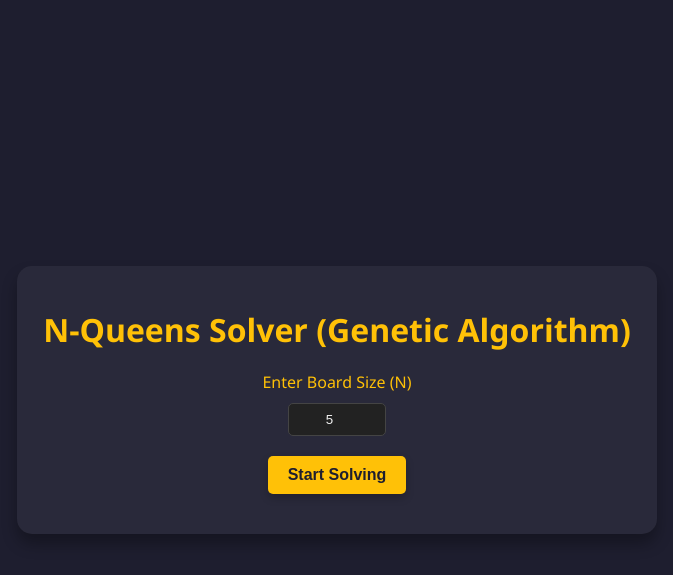
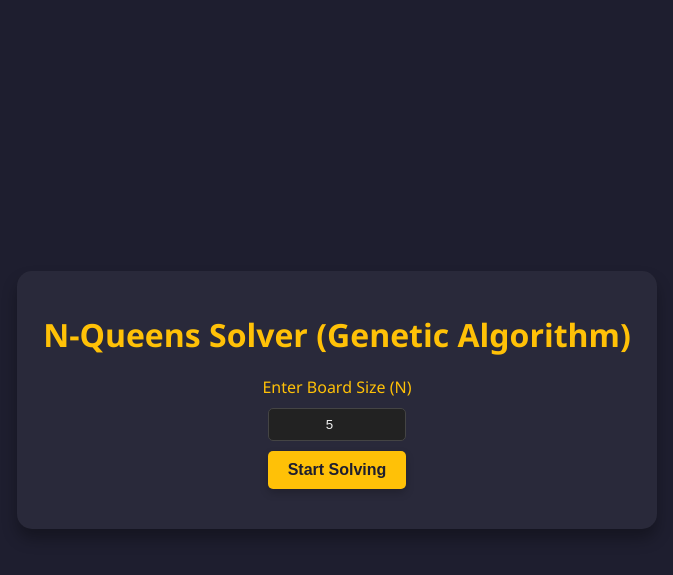
Before and after one commit to ahkharsha/NQueens-Solver, a Flask app: page / in a window 1280 px wide. Shown: the top 575 px of the page, without its empty margins (303-976 px from the left). Run offline with Flask 3, Linux system fonts and the light colour scheme; some libraries are stand-ins or nearby versions.

Commit message:
Fix genetic input box

```diff
--- a/genetic/static/style.css
+++ b/genetic/static/style.css
@@ -39,12 +39,6 @@ label {
   color: #ffc107; /* Gold color for labels */
 }
 
-.form-container input {
-  width: 20%;
-  margin-bottom: 10px;
-  text-align: center;
-}
-
 input[type="number"] {
   padding: 8px;
   border-radius: 5px;
@@ -59,6 +53,12 @@ input[type="number"]:focus {
   outline: none;
   border-color: #ffc107; /* Gold border on focus */
   box-shadow: 0px 0px 5px rgba(255, 193, 7, 0.5); /* Gold shadow on focus */
+}
+
+.form-container input {
+  width: 20%;
+  margin-bottom: 10px;
+  text-align: center;
 }
 
 button {
```
